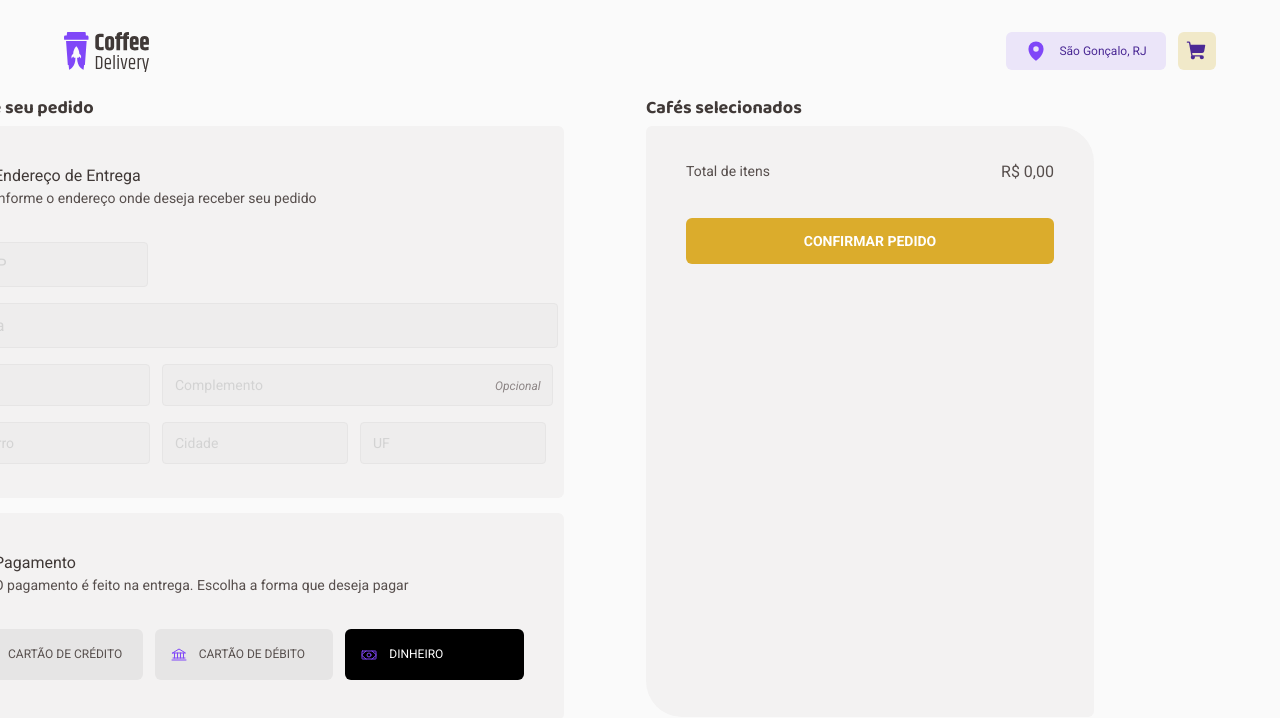
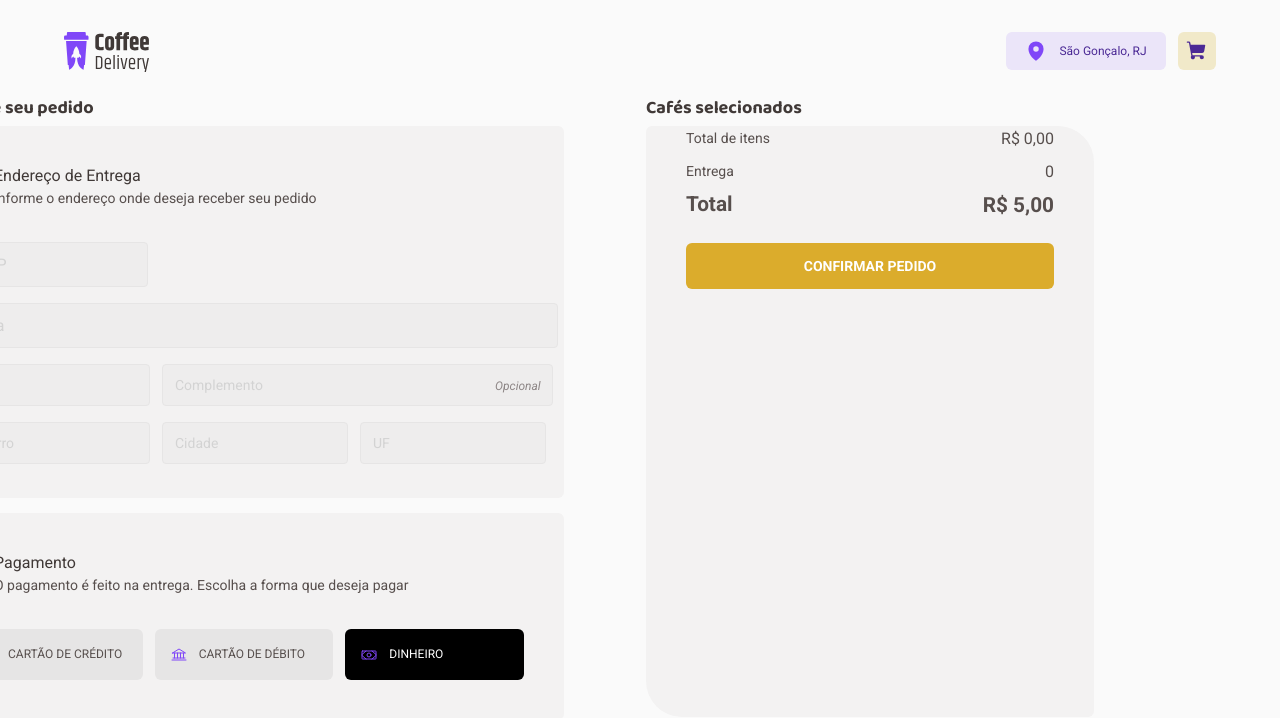
Before and after one commit to xenxem/coffeedelivery, a React (Vite) app: page /checkout in a window 1280 px wide. Shown: the top 718 px of the page. Built offline with nearby package versions, Linux system fonts and the light colour scheme.

Commit message:
exibição dos valores dos totais e entrega de forma correta.

```diff
--- a/src/Contexts/CoffeesContext.tsx
+++ b/src/Contexts/CoffeesContext.tsx
@@ -15,6 +15,7 @@ interface Coffee {
   price: number;       // preço é um número
   amount: number;      // quantidade é um número
   image: string;
+  priceForQuantity: number;
 }
 export type CoffeeType = Coffee[];
 
@@ -24,12 +25,16 @@ interface CoffeeContextType {
   decrementAmount: (id: string) => void;
   removeItemFromCart: (id: string) => void;
   totalAmount: number;
+  totalCost: number;
+  randomValue: number;
+}
 
-}
+
+
 
 export const CoffeesContext = createContext({} as CoffeeContextType);
 
-export function CoffeesProvider({ children }: CoffeesProviderProps) {
+export function CoffeesProvider({ children }: Readonly<CoffeesProviderProps>) {
 
   const initialCoffees = [
     {
@@ -39,7 +44,8 @@ export function CoffeesProvider({ children }: CoffeesProviderProps) {
       subtitle: 'O tradicional café com água quente e grãos moídos',
       price: 9.90,
       amount: 0,
-      image: 'Coffee1.png'
+      image: 'Coffee1.png',
+      priceForQuantity: 0
     },
     {
       id: uuidv4(),
@@ -48,7 +54,8 @@ export function CoffeesProvider({ children }: CoffeesProviderProps) {
       subtitle: 'Expresso diluído, menos intenso que o tradicional',
       price: 9.90,
       amount: 0,
-      image: 'Coffee2.png'
+      image: 'Coffee2.png',
+      priceForQuantity: 0
     },
     {
       id: uuidv4(),
@@ -57,7 +64,8 @@ export function CoffeesProvider({ children }: CoffeesProviderProps) {
       subtitle: 'Café expresso tradicionalcom espuma cremosa',
       price: 9.90,
       amount: 0,
-      image: 'Coffee3.png'
+      image: 'Coffee3.png',
+      priceForQuantity: 0
     },
     {
       id: uuidv4(),
@@ -66,7 +74,8 @@ export function CoffeesProvider({ children }: CoffeesProviderProps) {
       subtitle: 'Bebida preparada com café expresso e cubos de gelo',
       price: 9.90,
       amount: 0,
-      image: 'Coffee4.png'
+      image: 'Coffee4.png',
+      priceForQuantity: 0
     },
     {
       id: uuidv4(),
@@ -75,7 +84,8 @@ export function CoffeesProvider({ children }: CoffeesProviderProps) {
       subtitle: 'Meio a meio expresso tradicional com leite vaporizado',
       price: 9.90,
       amount: 0,
-      image: 'Coffee5.png'
+      image: 'Coffee5.png',
+      priceForQuantity: 0
     },
     {
       id: uuidv4(),
@@ -84,7 +94,8 @@ export function CoffeesProvider({ children }: CoffeesProviderProps) {
       subtitle: 'Uma dose de café expresso com o dobro de leite e espuma cremosa',
       price: 9.90,
       amount: 0,
-      image: 'Coffee6.png'
+      image: 'Coffee6.png',
+      priceForQuantity: 0
     },
     {
       id: uuidv4(),
@@ -93,7 +104,8 @@ export function CoffeesProvider({ children }: CoffeesProviderProps) {
       subtitle: 'Bebida com canela feita de doses iguais de café, leite e espuma',
       price: 9.90,
       amount: 0,
-      image: 'Coffee7.png'
+      image: 'Coffee7.png',
+      priceForQuantity: 0
     },
     {
       id: uuidv4(),
@@ -102,7 +114,8 @@ export function CoffeesProvider({ children }: CoffeesProviderProps) {
       subtitle: 'Café expresso misturado com um pouco de leite quente e espuma',
       price: 9.90,
       amount: 0,
-      image: 'Coffee8.png'
+      image: 'Coffee8.png',
+      priceForQuantity: 0
     },
     {
       id: uuidv4(),
@@ -111,7 +124,8 @@ export function CoffeesProvider({ children }: CoffeesProviderProps) {
       subtitle: 'Café expresso com calda de chocolate, pouco leite e espuma',
       price: 9.90,
       amount: 0,
-      image: 'Coffee9.png'
+      image: 'Coffee9.png',
+      priceForQuantity: 0
     },
     {
       id: uuidv4(),
@@ -120,7 +134,8 @@ export function CoffeesProvider({ children }: CoffeesProviderProps) {
       subtitle: 'Bebida feita com chocolate dissolvido n leite quente e café',
       price: 9.90,
       amount: 0,
-      image: 'Coffee10.png'
+      image: 'Coffee10.png',
+      priceForQuantity: 0
     },
     {
       id: uuidv4(),
@@ -129,7 +144,8 @@ export function CoffeesProvider({ children }: CoffeesProviderProps) {
       subtitle: 'Drink gelado de café expresso com rum, creme de leite e hortelã',
       price: 9.90,
       amount: 0,
-      image: 'Coffee11.png'
+      image: 'Coffee11.png',
+      priceForQuantity: 0
     },
     {
       id: uuidv4(),
@@ -138,7 +154,8 @@ export function CoffeesProvider({ children }: CoffeesProviderProps) {
       subtitle: 'Bebida adocicada preparada com café e leite de coco',
       price: 9.90,
       amount: 0,
-      image: 'Coffee12.png'
+      image: 'Coffee12.png',
+      priceForQuantity: 0
     },
     {
       id: uuidv4(),
@@ -147,7 +164,8 @@ export function CoffeesProvider({ children }: CoffeesProviderProps) {
       subtitle: 'Bebida preparada com grãos de café árabe e especiarias',
       price: 9.90,
       amount: 0,
-      image: 'Coffee13.png'
+      image: 'Coffee13.png',
+      priceForQuantity: 0
     },
     {
       id: uuidv4(),
@@ -156,7 +174,8 @@ export function CoffeesProvider({ children }: CoffeesProviderProps) {
       subtitle: 'Bebida a base de café, quísque irlandês, açúcar e chantilly',
       price: 9.90,
       amount: 0,
-      image: 'Coffee14.png'
+      image: 'Coffee14.png',
+      priceForQuantity: 0
     }
   ];
 
@@ -164,7 +183,8 @@ export function CoffeesProvider({ children }: CoffeesProviderProps) {
 
   const [coffees, setCoffees] = useState<CoffeeType>(initialCoffees);
   const [totalAmount, setTotalAmount] = useState<number>(0);
-
+  const [totalCost, setTotalCost] = useState<number>(0);
+  const [randomValue, setRandomValue] = useState<number>(0);
 
 
   useEffect(() => {
@@ -174,25 +194,47 @@ export function CoffeesProvider({ children }: CoffeesProviderProps) {
       }, 0);
       return count;
     });
+  }, [coffees])
 
+  useEffect(() => {
+    setTotalCost(() => {
+      const cost = coffees.reduce((accumulator, coffee) => {
+        return accumulator + coffee.priceForQuantity;
+      }, 0);
+      return cost;
+    });
+  }, [coffees])
 
-  })
+  useEffect(() => {
+    const sequenceValue = [3.5, 2.0, 4.8, 6, 5, 1.6];
+    const randomValue = sequenceValue[Math.floor(sequenceValue.length * Math.random())]
+    setRandomValue(randomValue);
+  }, [])
+
 
   const incrementAmount = (id: string) => {
     setCoffees((prevState: CoffeeType) => {
       return prevState.map(coffee => (
-        coffee.id === id ? { ...coffee, amount: coffee.amount + 1 } : coffee
+        coffee.id === id ? {
+          ...coffee,
+          amount: coffee.amount + 1,
+          priceForQuantity: coffee.price * (coffee.amount + 1)
+        } : coffee
       ));
     });
+
   }
 
   const decrementAmount = (id: string) => {
     setCoffees((prevState: CoffeeType) => {
       return prevState.map(coffee => (
-        coffee.id === id ? { ...coffee, amount: coffee.amount - 1 } : coffee
+        coffee.id === id ? {
+          ...coffee,
+          amount: coffee.amount - 1,
+          priceForQuantity: coffee.price * (coffee.amount - 1)
+        } : coffee
       ));
     });
-
   }
 
   const removeItemFromCart = (id: string) => {
@@ -202,15 +244,16 @@ export function CoffeesProvider({ children }: CoffeesProviderProps) {
   }
 
 
-
-
   const value = useMemo(() => ({
     coffees,
     incrementAmount,
     decrementAmount,
     removeItemFromCart,
     totalAmount,
-  }), [coffees, totalAmount, removeItemFromCart]);
+    totalCost,
+    randomValue,
+  }), [coffees, totalAmount, removeItemFromCart, incrementAmount, decrementAmount, totalCost, randomValue]);
+
 
   return (
 
--- a/src/pages/Checkout.tsx
+++ b/src/pages/Checkout.tsx
@@ -36,10 +36,10 @@ import Counter from "../components/Counter";
 import DecrementCounter from "../components/DecrementCounter";
 import Amount from "../components/Amount";
 import IncrementCounter from "../components/IncrementCounter";
-import Button, { TrashButton } from "../components/Button";
+import { TrashButton } from "../components/Button";
 import { CheckoutActionContentContainer } from "../components/CheckoutActionContent.styles";
 import { CoffeeImageCheckoutContainer } from "../components/CoffeeImageCard.styles";
-import { LineDiveContainer, LineDivideStyled } from "../components/CheckoutItemOrder.styles";
+
 import { SummaryDescriptionItemStyled, SummaryItemPriceStyled, SummaryItemsStyled, SummaryTotalsStyled } from "../components/SummaryTotals.styles";
 
 import api from "../api/api";
@@ -55,7 +55,16 @@ const deliveryFormValidationSchema = zod.object({
     pagamentoTipo: zod.enum(['credit', 'debit', 'money'])
 });
 
-
+interface Coffee {
+    id: string;          // id é uma string
+    tags: string[];      // tags é um array de strings
+    title: string;       // título é uma string
+    subtitle: string;    // subtítulo é uma string
+    price: number;       // preço é um número
+    amount: number;      // quantidade é um número
+    image: string;
+    priceForQuantity: number;
+}
 
 type DeliveryFormData = zod.infer<typeof deliveryFormValidationSchema>;
 
@@ -76,8 +85,19 @@ export default function Checkout() {
 
 
 
+    const [valorPorQuantidade, setValorPorQuantidade] = useState<number>(0);
+
+
     const contextCoffee = useContext(CoffeesContext);
-    const { coffees, decrementAmount, incrementAmount, removeItemFromCart } = contextCoffee;
+    const {
+        coffees,
+        decrementAmount,
+        incrementAmount,
+        removeItemFromCart,
+        totalCost,
+        randomValue
+
+    } = contextCoffee;
 
     const initialState: DeliveryFormData = {
         cep: '',
@@ -90,15 +110,10 @@ export default function Checkout() {
         pagamentoTipo: 'money'
     }
 
-    const [deliveyAddress, setDeliveryAddress] = useState<DeliveryFormData>(initialState);
     const { register, handleSubmit, formState, reset, control, setValue } = useForm<DeliveryFormData>({
         resolver: zodResolver(deliveryFormValidationSchema),
         defaultValues: initialState
     });
-
-    const { isSubmitSuccessful } = formState;
-
-
 
     const searchLocalization = async (cep: string): Promise<AddressData> => {
         const responseServer = await api.get(`/${cep}/json`);
@@ -118,6 +133,7 @@ export default function Checkout() {
         }
     }
 
+
     const submitForm = (data: DeliveryFormData) => {
 
         reset(initialState);
@@ -127,10 +143,18 @@ export default function Checkout() {
         // );
     }
 
-    const formatedPrice = coffees.filter(coffee => coffee.amount !== 0).reduce((sum, coffee) => {
-        return sum + coffee.price;
-    }, 0)
+    useEffect(() => {
+        handleCostForQuantity();
+    }, [coffees])
 
+
+    function handleCostForQuantity() {
+        const total = coffees.filter(elem => elem.amount !== 0).reduce((acc, elem) => {
+            return acc + (elem.amount * elem.price);
+        }, 0)
+        setValorPorQuantidade(() => total);
+    }
+    console.log(coffees)
 
     return (
         <form onSubmit={handleSubmit(submitForm)}>
@@ -251,7 +275,7 @@ export default function Checkout() {
                                                         <PriceItemCheckoutContainer>
                                                             {
                                                                 new Intl.NumberFormat('pt-BR', { style: 'currency', currency: 'BRL' })
-                                                                    .format(elem.price * elem.amount)
+                                                                    .format(elem.priceForQuantity)
                                                             }
                                                         </PriceItemCheckoutContainer>
                                                     </CheckoutItemOrderTitleContainer>
@@ -275,8 +299,31 @@ export default function Checkout() {
                                 <SummaryItemPriceStyled>
                                     {
                                         new Intl.NumberFormat('pt-BR', { style: 'currency', currency: 'BRL' })
-                                            .format(formatedPrice)
+                                            .format(valorPorQuantidade)
                                     }
+                                </SummaryItemPriceStyled>
+                            </SummaryItemsStyled>
+                            <SummaryItemsStyled>
+                                <SummaryDescriptionItemStyled>{`Entrega`}</SummaryDescriptionItemStyled>
+                                <SummaryItemPriceStyled>
+
+                                    {
+                                        totalCost > 0 ?
+                                            new Intl.NumberFormat('pt-BR', { style: 'currency', currency: 'BRL' })
+                                                .format(randomValue) : 0
+                                    }
+                                </SummaryItemPriceStyled>
+                            </SummaryItemsStyled>
+                            <SummaryItemsStyled>
+                                <SummaryDescriptionItemStyled><span>{`Total`}</span></SummaryDescriptionItemStyled>
+                                <SummaryItemPriceStyled>
+                                    <span>
+
+                                        {
+                                            new Intl.NumberFormat('pt-BR', { style: 'currency', currency: 'BRL' })
+                                                .format((totalCost + randomValue))
+                                        }
+                                    </span>
                                 </SummaryItemPriceStyled>
                             </SummaryItemsStyled>
                         </SummaryTotalsStyled>
```
Also changed, not shown: src/components/SummaryTotals.styles.ts (+10 -0 lines).
